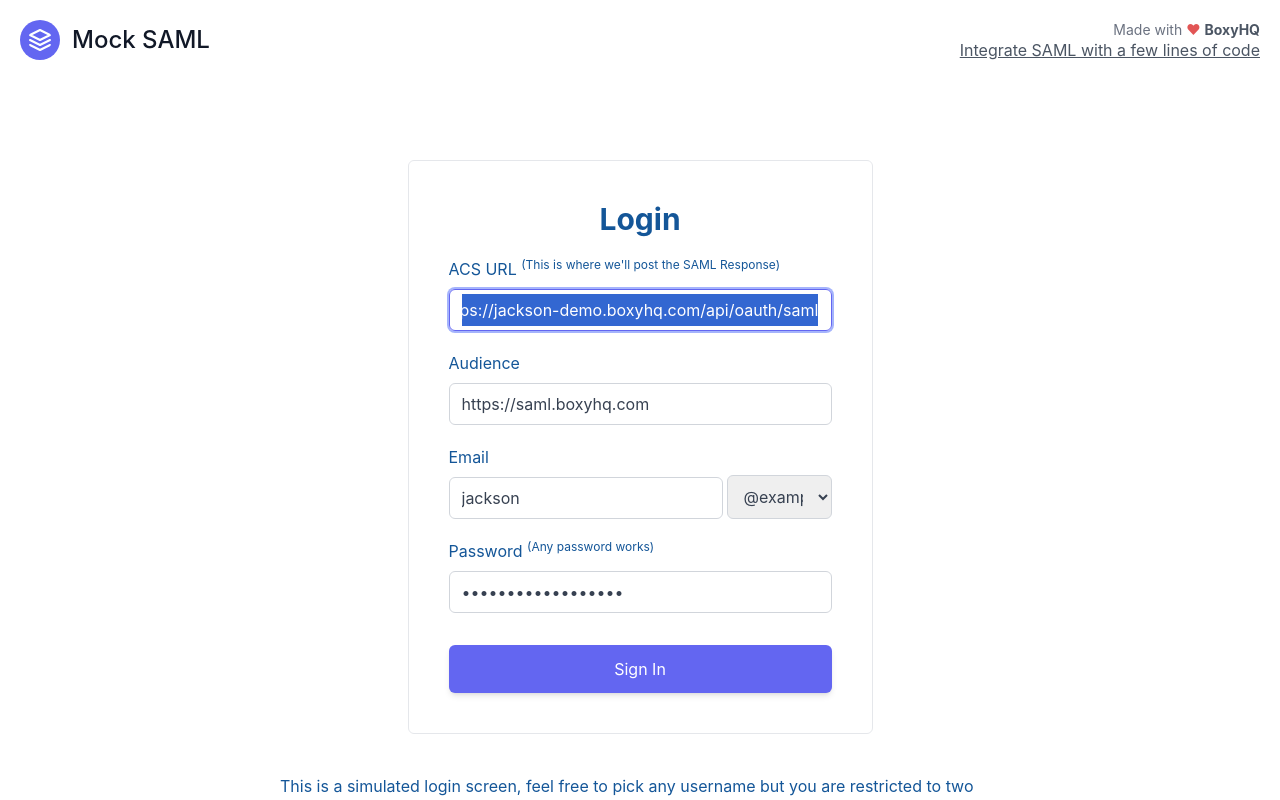
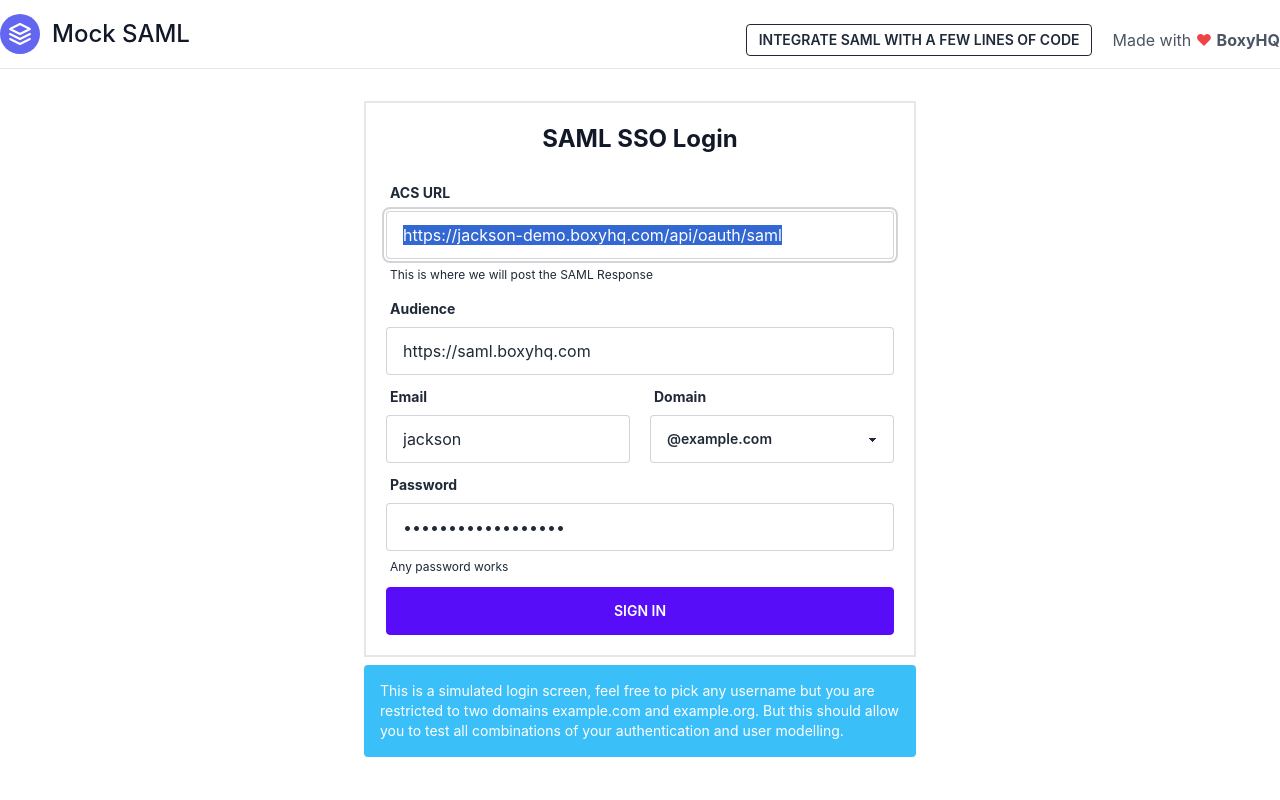
Before and after one commit to boxyhq/mock-saml, a Next.js app: page /saml/login in a window 1280 px wide. Built offline with nearby package versions, Linux system fonts and the light colour scheme; no server answers.

Commit message:
Redesigned the UIs with daisyui

```diff
--- a/components/Header.tsx
+++ b/components/Header.tsx
@@ -2,8 +2,8 @@
 
 export default function Header() {
   return (
-    <header className='body-font text-gray-600'>
-      <div className='container mx-auto flex flex-col flex-wrap items-center p-5 md:flex-row'>
+    <header className='body-font border-b text-gray-600'>
+      <div className='container mx-auto flex flex-col flex-wrap items-center justify-between space-y-3 py-3 md:flex-row'>
         <Link href='/'>
           <a className='title-font flex items-center font-medium text-gray-900 md:mb-0'>
             <svg
@@ -20,25 +20,23 @@
             <span className='ml-3 text-2xl'>Mock SAML</span>
           </a>
         </Link>
-        <nav className='mt-2 flex flex-col flex-wrap items-center text-base md:ml-auto md:mt-0 md:items-end'>
-          <span className='ml-2 text-sm text-gray-500 '>
-            Made with <span className='text-[#e25555]'>&#9829;</span>
+        <div className='flex flex-col items-center md:flex-row'>
+          <span className='mr-5'>
             <a
-              href='https://boxyhq.com/'
-              className='ml-1 text-gray-600'
+              className='btn btn-outline btn-sm'
+              href='https://github.com/boxyhq/jackson'
               rel='noopener noreferrer'
               target='_blank'>
+              Integrate SAML with a few lines of code
+            </a>
+          </span>
+          <span>
+            Made with <span className='text-red-500'>&#9829;</span>{' '}
+            <a href='https://boxyhq.com/' rel='noopener noreferrer' target='_blank'>
               <strong>BoxyHQ</strong>
             </a>
           </span>
-          <a
-            className='leading-5 underline hover:text-gray-900'
-            href='https://github.com/boxyhq/jackson'
-            rel='noopener noreferrer'
-            target='_blank'>
-            Integrate SAML with a few lines of code
-          </a>
-        </nav>
+        </div>
       </div>
     </header>
   );
--- a/package.json
+++ b/package.json
@@ -12,6 +12,7 @@
   },
   "dependencies": {
     "@boxyhq/saml20": "1.0.1",
+    "daisyui": "^2.19.0",
     "next": "12.1.4",
     "react": "18.0.0",
     "react-dom": "18.0.0",
--- a/pages/saml/login.tsx
+++ b/pages/saml/login.tsx
@@ -6,7 +6,6 @@
 export default function Login() {
   const router = useRouter();
   const { id, audience, acsUrl, providerName, relayState } = router.query;
-  const isRouteReady = router.isReady;
 
   const [state, setState] = useState({
     username: 'jackson',
@@ -16,8 +15,8 @@
   });
 
   const acsUrlInp = useRef<HTMLInputElement>(null);
-  // Set focus to email input on load
   const emailInp = useRef<HTMLInputElement>(null);
+
   useEffect(() => {
     if (acsUrl && emailInp.current) {
       emailInp.current.focus();
@@ -58,10 +57,9 @@
     });
 
     if (response.ok) {
-      const newHtml = await response.text();
       const newDoc = document.open('text/html', 'replace');
 
-      newDoc.write(newHtml);
+      newDoc.write(await response.text());
       newDoc.close();
     } else {
       document.write('Error in getting SAML response');
@@ -69,54 +67,58 @@
   };
 
   return (
-    <div className='h-full'>
+    <>
       <Head>
         <title>Mock SAML Identity Provider - Login</title>
       </Head>
-      <div className='relative top-20 mx-auto w-[465px] max-w-[90%] rounded-md border p-10 text-[#145698]'>
-        <h2 className='mb-3 text-center text-3xl font-bold'>Login</h2>
+      <div className='flex min-h-full items-center justify-center'>
+        <div className='flex w-full max-w-xl flex-col px-3'>
+          <div className='space-y-2'>
+            <div className='border-2 p-5'>
+              <h2 className='mb-5 text-center text-2xl font-bold text-gray-900'>SAML SSO Login</h2>
               <form onSubmit={handleSubmit}>
-          {isRouteReady ? (
-            acsUrl ? null : (
-              <div>
-                <div className='mt-5'>
-                  <label htmlFor='acsUrl' className='mb-2 block'>
-                    ACS URL <sup>(This is where we&apos;ll post the SAML Response)</sup>
+                <div className='grid grid-cols-2 gap-y-1 gap-x-5'>
+                  {!acsUrl ? (
+                    <div className='col-span-2'>
+                      <div className='form-control'>
+                        <label className='label'>
+                          <span className='label-text font-bold'>ACS URL</span>
                         </label>
                         <input
+                          type='text'
+                          className='input input-bordered'
                           name='acsUrl'
                           id='acsUrl'
                           ref={acsUrlInp}
                           autoComplete='off'
-                    type='text'
                           placeholder='https://jackson-demo.boxyhq.com/api/oauth/saml'
                           value={state.acsUrl}
                           onChange={handleChange}
-                    className='input w-full'
                         />
+                        <label className='label'>
+                          <span className='label-text-alt'>This is where we will post the SAML Response</span>
+                        </label>
                       </div>
-                <div className='mt-5'>
-                  <label htmlFor='audience' className='mb-2 block'>
-                    Audience
+                      <div className='form-control col-span-2'>
+                        <label className='label'>
+                          <span className='label-text font-bold'>Audience</span>
                         </label>
                         <input
+                          type='text'
+                          className='input input-bordered'
                           name='audience'
                           id='audience'
                           autoComplete='off'
-                    type='text'
                           placeholder='https://saml.boxyhq.com'
                           value={state.audience}
                           onChange={handleChange}
-                    className='input w-full'
                         />
                       </div>
                     </div>
-            )
                   ) : null}
-          <div className='mt-5 flex items-end gap-x-1'>
-            <div>
-              <label htmlFor='username' className='mb-2 block'>
-                Email
+                  <div className='form-control'>
+                    <label className='label'>
+                      <span className='label-text font-bold'>Email</span>
                     </label>
                     <input
                       name='username'
@@ -127,42 +129,55 @@
                       placeholder='jackson'
                       value={state.username}
                       onChange={handleChange}
-                className='input'
+                      className='input input-bordered'
                       title='Please provide a mock email address'
                     />
                   </div>
+                  <div className='form-control'>
+                    <label className='label'>
+                      <span className='label-text font-bold'>Domain</span>
+                    </label>
                     <select
                       name='domain'
                       id='domain'
-              className='select w-full'
+                      className='select select-bordered'
                       onChange={handleChange}
                       value={state.domain}>
                       <option value='example.com'>@example.com</option>
                       <option value='example.org'>@example.org</option>
                     </select>
                   </div>
-          <div className='mt-5'>
-            <label htmlFor='password' className='mb-2 block'>
-              Password <sup>(Any password works)</sup>
+                  <div className='form-control col-span-2'>
+                    <label className='label'>
+                      <span className='label-text font-bold'>Password</span>
                     </label>
                     <input
                       id='password'
                       autoComplete='off'
                       type='password'
                       defaultValue='samlstrongpassword'
-              className='input w-full'
+                      className='input input-bordered'
                     />
+                    <label className='label'>
+                      <span className='label-text-alt'>Any password works</span>
+                    </label>
                   </div>
-          <button type='submit' className='button mt-8 w-full'>
-            Sign In
-          </button>
+                  <button className='btn btn-primary col-span-2 block'>Sign In</button>
+                </div>
               </form>
             </div>
-      <div className='relative top-20 mx-auto w-[800px] max-w-[90%] rounded-md p-10 text-[#145698]'>
-        This is a simulated login screen, feel free to pick any username but you are restricted to two domains
-        example.com and example.org. But this should allow you to test all combinations of your authentication
-        and user modelling.
+            <div className='alert alert-info'>
+              <div>
+                <span className='text-sm text-white'>
+                  This is a simulated login screen, feel free to pick any username but you are restricted to
+                  two domains example.com and example.org. But this should allow you to test all combinations
+                  of your authentication and user modelling.
+                </span>
               </div>
             </div>
+          </div>
+        </div>
+      </div>
+    </>
   );
 }
--- a/styles/globals.css
+++ b/styles/globals.css
@@ -25,19 +25,23 @@
 }
 
 @layer components {
-  .button {
-    @apply block rounded-md bg-indigo-500 px-4 py-2 leading-8 text-white shadow-md hover:bg-indigo-600 focus:bg-indigo-600 focus:outline-none focus:ring-4 focus:ring-indigo-300 focus:ring-opacity-100;
-  }
-
-  .button-secondary {
-    @apply button border-2 border-indigo-800 bg-white text-indigo-500 hover:bg-white hover:shadow-lg focus:bg-white;
+  .alert {
+    @apply rounded;
   }
 
   .input {
-    @apply rounded-md border border-gray-300 bg-opacity-50 px-3 py-1 text-base leading-8 text-gray-700 outline-none transition-colors duration-200 ease-in-out focus:border-indigo-500 focus:bg-transparent focus:ring-2 focus:ring-indigo-300 disabled:bg-gray-100;
+    @apply rounded;
+  }
+
+  .textarea {
+    @apply rounded;
   }
 
   .select {
-    @apply rounded-md border border-gray-300 bg-opacity-50 px-3 py-2.5 text-base leading-8 text-gray-700 outline-none transition-colors duration-200 ease-in-out focus:border-indigo-500 focus:bg-transparent focus:ring-2 focus:ring-indigo-300 disabled:bg-gray-100;
+    @apply rounded;
+  }
+
+  .btn {
+    @apply rounded;
   }
 }
--- a/tailwind.config.js
+++ b/tailwind.config.js
@@ -1,4 +1,4 @@
-const colors = require("tailwindcss/colors");
+const colors = require('tailwindcss/colors');
 
 function withOpacityValue(variable) {
   return ({ opacityValue }) => {
@@ -10,18 +10,15 @@
 }
 
 module.exports = {
-  darkMode: "class",
-  content: [
-    "./pages/**/*.{js,ts,jsx,tsx}",
-    "./components/**/*.{js,ts,jsx,tsx}",
-  ],
+  darkMode: 'class',
+  content: ['./pages/**/*.{js,ts,jsx,tsx}', './components/**/*.{js,ts,jsx,tsx}'],
   theme: {
     colors: {
       ...colors,
-      primary: withOpacityValue("--color-primary"),
-      secondary: withOpacityValue("--color-secondary"),
+      primary: withOpacityValue('--color-primary'),
+      secondary: withOpacityValue('--color-secondary'),
     },
     extend: {},
   },
-  plugins: [],
+  plugins: [require('daisyui')],
 };
```
Also changed, not shown: pages/index.tsx (+57 -56 lines), 2 other files (tests, documents, lock files or other folders). Lines whose indentation alone changed are shown as unchanged.
